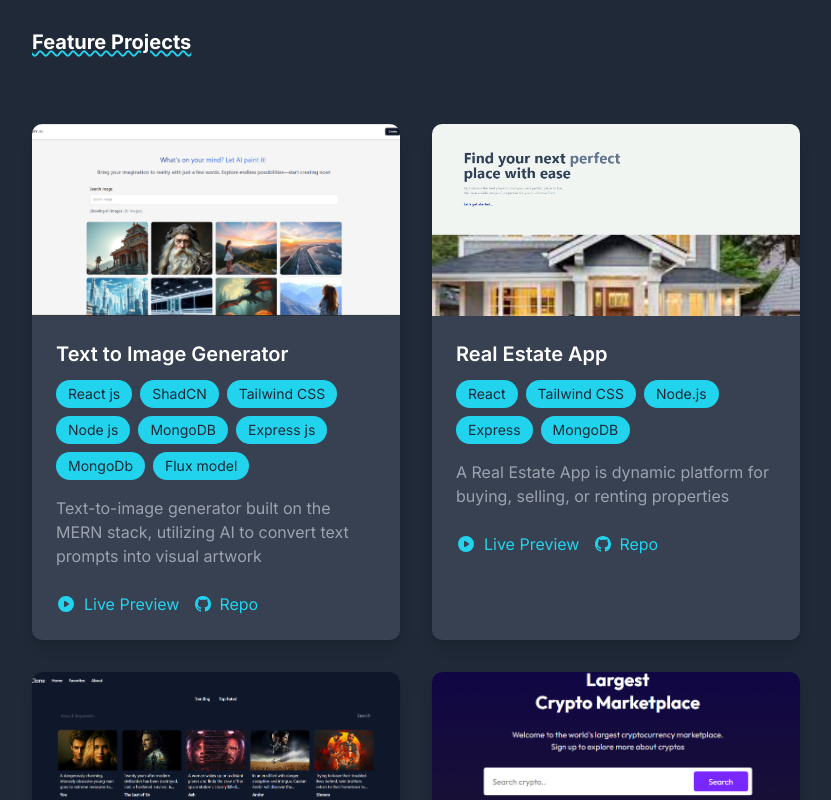
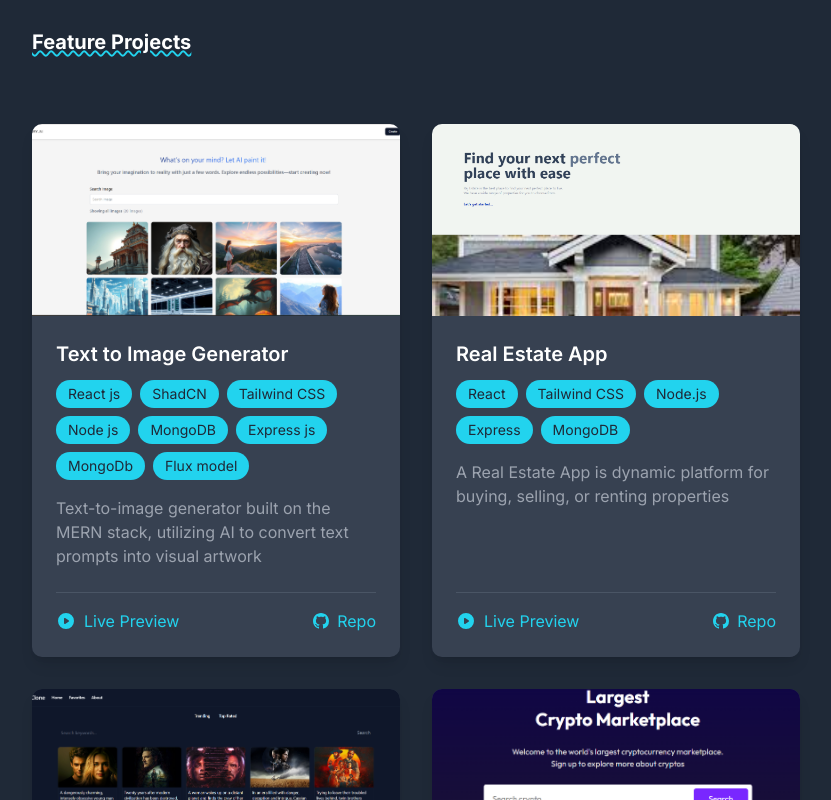
Before and after one commit to RajTangadi/Portfolio, a Next.js app: page / in a window 1280 px wide. Shown: the part 1180-1980 px from the top of the page, without its empty margins (224-1055 px from the left). Built offline with nearby package versions, Linux system fonts and the light colour scheme; no server answers.

Commit message:
Refactor Projects component layout for improved structure and styling, fixed alignment issue

```diff
--- a/src/components/Projects.tsx
+++ b/src/components/Projects.tsx
@@ -65,7 +65,7 @@ const Projects = () => {
           {projects.map((project) => (
             <motion.div
             key={project.id}
-              className="bg-[#374151] rounded-lg overflow-hidden shadow-lg hover:shadow-xl transition-shadow duration-300"
+            className="bg-[#374151] rounded-lg overflow-hidden shadow-lg hover:shadow-xl transition-shadow duration-300 flex flex-col"
             initial={{ opacity: 0, y: 20 }}
             whileInView={{ opacity: 1, y: 0 }}
             transition={{ duration: 0.5 }}
@@ -80,8 +80,10 @@ const Projects = () => {
               />
             </div>
 
-              <div className="p-6">
-                <h3 className="text-xl font-semibold text-[#FFFFFF] mb-3">{project.title}</h3>
+            <div className="p-6 flex flex-col flex-grow">
+              <h3 className="text-xl font-semibold text-[#FFFFFF] mb-3">
+                {project.title}
+              </h3>
 
               <div className="flex flex-wrap gap-2 mb-4">
                 {project.technologies.map((tech, index) => (
@@ -94,9 +96,11 @@ const Projects = () => {
                 ))}
               </div>
 
-                <p className="text-[#9CA3AF] mb-6">{project.description}</p>
+              <p className="text-[#9CA3AF] mb-6 flex-grow">
+                {project.description}
+              </p>
 
-                <div className="flex gap-4">
+              <div className="mt-auto flex gap-4 pt-4 border-t justify-between border-gray-600">
                 <Link
                   href={project.liveUrl}
                   target="_blank"
@@ -128,6 +132,7 @@ const Projects = () => {
               </div>
             </div>
           </motion.div>
+
           ))}
         </div>
       </div>
```
Lines whose indentation alone changed are shown as unchanged.
